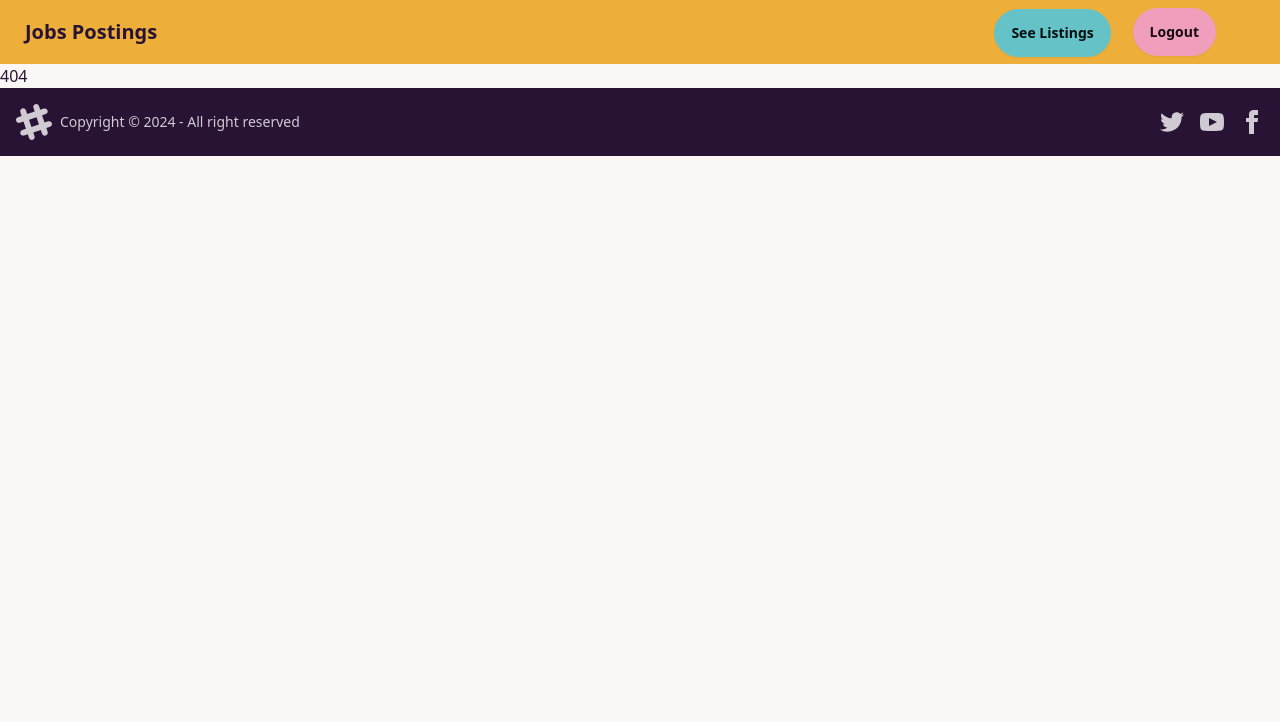
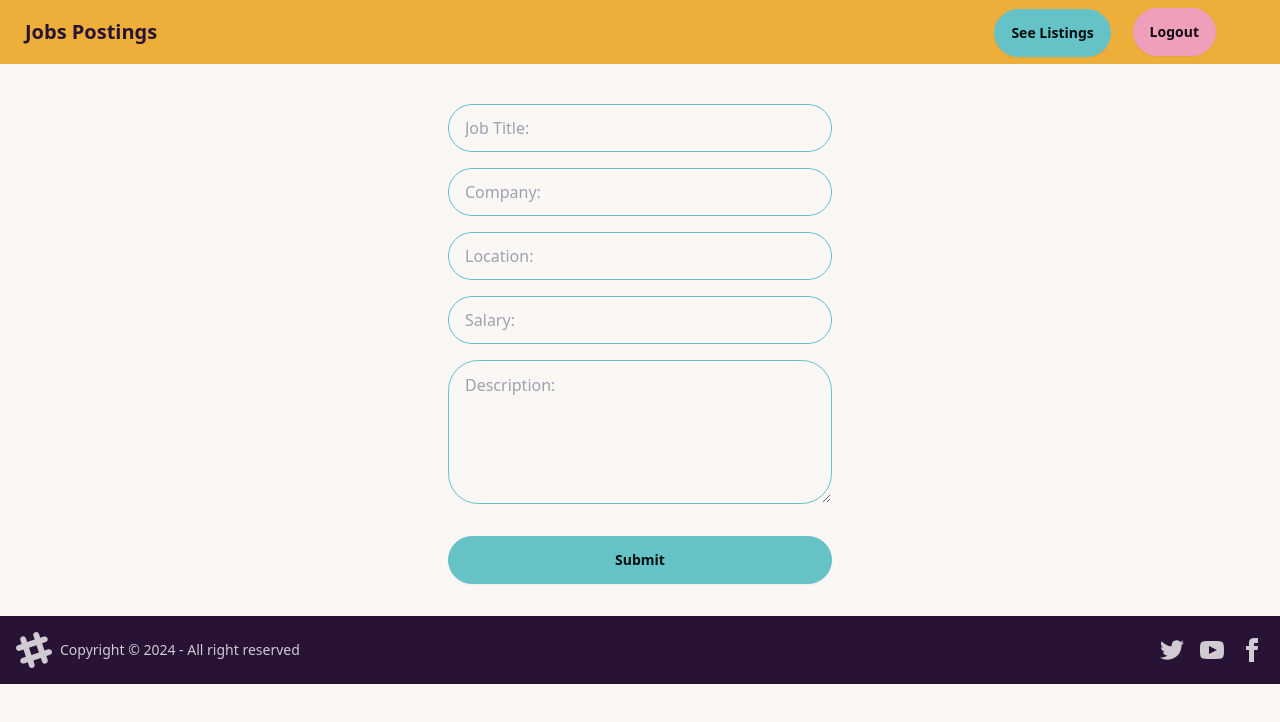
Before and after one commit to chukalicious/jobs_client, a React (Vite) app: page /create-job in a window 1280 px wide. Before the commit this address had no page. Shown: the top 722 px of the page. Built offline with nearby package versions, Linux system fonts and the light colour scheme.

Commit message:
feat: Add AddJob functionality
- Create AddJobContainer component to handle adding new job listings
- Implement AddJobForm component to display the form for adding a job
- Add route for creating a new job in App.jsx
- Update ListingsContainer component to include a button for posting a new job

```diff
--- a/src/App.jsx
+++ b/src/App.jsx
@@ -4,6 +4,7 @@ import Home from './components/Home';
 import ListingsContainer from './components/Listings';
 import RegisterContainer from './components/Register';
 import LoginContainer from './components/Login';
+import AddJobContainer from './components/AddJob';
 import {
   Route,
   createBrowserRouter,
@@ -35,6 +36,10 @@ const App = () => {
           element={<ListingsContainer />}
         />
         <Route
+          path='/create-job'
+          element={<AddJobContainer />}
+        />
+        <Route
           path='*'
           element={<h1>404</h1>}
         />
--- /dev/null
+++ b/src/components/AddJob/AddJobContainer.jsx
@@ -0,0 +1,7 @@
+import AddJobForm from './AddJobForm';
+
+const AddJobContainer = () => {
+  return <AddJobForm />;
+};
+
+export default AddJobContainer;
--- /dev/null
+++ b/src/components/AddJob/AddJobForm.jsx
@@ -0,0 +1,41 @@
+import React from 'react';
+
+const AddJobForm = () => {
+  return (
+    <div className='flex flex-col max-w-sm mx-auto'>
+      <form className='form-control my-8'>
+        <input
+          type='text'
+          placeholder='Job Title: '
+          className='input input-primary my-2'
+        />
+        <input
+          placeholder='Company: '
+          type='text'
+          className='input input-primary my-2'
+        />
+        <input
+          placeholder='Location:  '
+          type='text'
+          className='input input-primary my-2'
+        />
+        <input
+          placeholder='Salary:  '
+          type='text'
+          className='input input-primary my-2'
+        />
+        <textarea
+          placeholder='Description:  '
+          type='text'
+          className='input input-primary my-2 h-36 pt-3'
+        />
+
+        <div className='min-w-sm'>
+          <button className='btn btn-primary btn-block mt-6'>Submit</button>
+        </div>
+      </form>
+    </div>
+  );
+};
+
+export default AddJobForm;
--- /dev/null
+++ b/src/components/AddJob/index.jsx
@@ -0,0 +1,3 @@
+import AddJobContainer from './AddJobContainer';
+
+export default AddJobContainer;
--- a/src/components/Listings/ListingsContainer.jsx
+++ b/src/components/Listings/ListingsContainer.jsx
@@ -25,7 +25,15 @@ const ListingsContainer = () => {
 
   return (
     <>
-      <SearchBar />
+      {/* <SearchBar /> */}
+      <div className='navbar text-primary-content flex '>
+        <button
+          onClick={() => navigate('/create-job')}
+          className='btn btn-secondary text-lg mx-auto my-6'
+        >
+          Post New Job
+        </button>
+      </div>
       <Listings posts={posts} />;
     </>
   );
```
